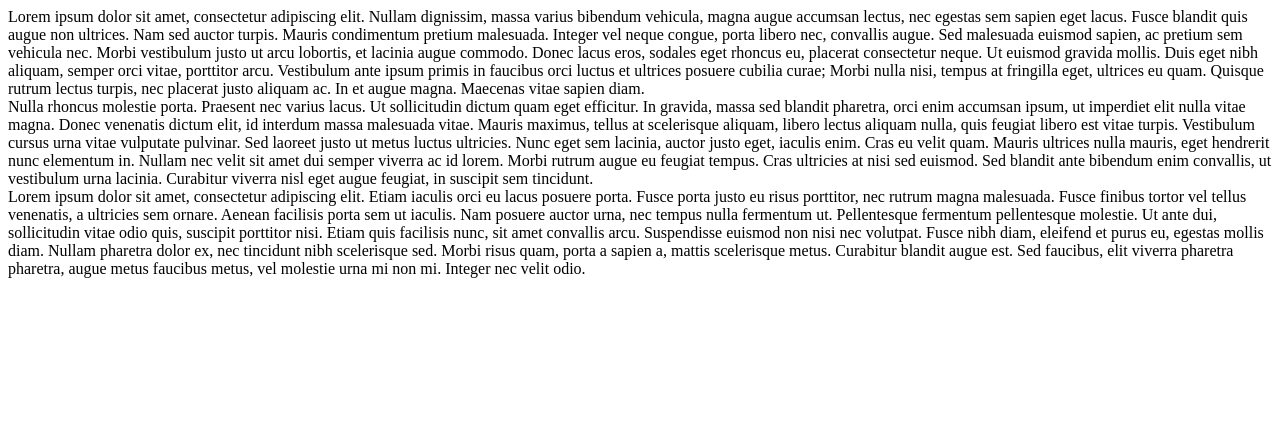
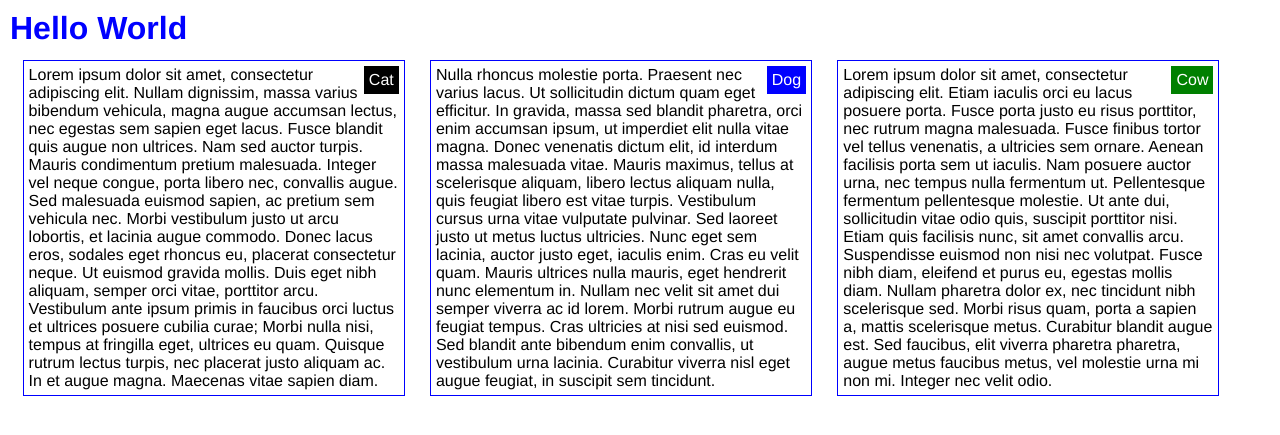
Before and after one commit to mweiss427/coursera-test, a Jekyll site: the page module2-solution/index.html, which Jekyll copies as it is, in a window 1280 px wide. Shown: the top 435 px of the page. Built offline with Jekyll 4.4.1, drawn with Linux system fonts in a browser that asks for light colours.

Commit message:
Module2 soultion

```diff
--- a/module2-solution/css/styles.css
+++ b/module2-solution/css/styles.css
@@ -1,27 +1,58 @@
 /********** Base styles **********/
 * {
   box-sizing: border-box;
+  margin: 0;
+  padding: 0;
 }
 
-p {
+div {
+  font-family: Helvetica;
+  color: black;
+}
+
+h1 {
+  color: blue;
+  float: right;
+  width: 100%;
+}
+
+span {
+  position: relative;
+  float: right;
+}
+
+span#cow {
+  border: 5px solid green;
+  background: green;
+  color: white;
+}
+
+span#dog {
+  border: 5px solid blue;
+  background: blue;
+  color: white;
+}
+
+span#cat {
   border: 5px solid black;
-  background-color: blue;
-  margin-right: auto;
-  margin-left: auto;
-  font-family: Helvetica;
+  background: black;
   color: white;
 }
 
 /* Simple Responsive Framework. */
 .row {
   width: 100%;
+  position: absolute;
+  padding: 10px;
 }
 
 /********** Large devices only **********/
-@media (min-width: 992) {
+@media (min-width: 992px) {
   .col-lg-1, .col-lg-2, .col-lg-3, .col-lg-4, .col-lg-5, .col-lg-6, .col-lg-7, .col-lg-8, .col-lg-9, .col-lg-10, .col-lg-11, .col-lg-12 {
     float: left;
-    border: 1px solid green;
+    border: 1px solid blue;
+    padding: 5px;
+    margin: 1%;
   }
   .col-lg-1 {
     width: 8.33%;
@@ -33,7 +64,7 @@ p {
     width: 25%;
   }
   .col-lg-4 {
-    width: 33.33%;
+    width: 30.33%;
   }
   .col-lg-5 {
     width: 41.66%;
@@ -66,6 +97,8 @@ p {
   .col-md-1, .col-md-2, .col-md-3, .col-md-4, .col-md-5, .col-md-6, .col-md-7, .col-md-8, .col-md-9, .col-md-10, .col-md-11, .col-md-12 {
     float: left;
     border: 1px solid green;
+    padding: 5px;
+    margin: 1%;
   }
   .col-md-1 {
     width: 8.33%;
@@ -83,7 +116,7 @@ p {
     width: 41.66%;
   }
   .col-md-6 {
-    width: 50%;
+    width: 48%;
   }
   .col-md-7 {
     width: 58.33%;
@@ -109,7 +142,9 @@ p {
 @media (max-width: 767px) {
   .col-md-1, .col-md-2, .col-md-3, .col-md-4, .col-md-5, .col-md-6, .col-md-7, .col-md-8, .col-md-9, .col-md-10, .col-md-11, .col-md-12 {
     float: left;
-    border: 1px solid green;
+    border: 1px solid red;
+    padding: 5px;
+    margin: 1%;
   }
   .col-sm-1 {
     width: 8.33%;
--- a/module2-solution/index.html
+++ b/module2-solution/index.html
@@ -6,10 +6,11 @@
     <link rel="stylesheet" href="css/styles.css">
   </head>
 <body>
-  <div class="row">
-    <div class="col-lg-3 col-md-6 col-sm-6">Lorem ipsum dolor sit amet, consectetur adipiscing elit. Nullam dignissim, massa varius bibendum vehicula, magna augue accumsan lectus, nec egestas sem sapien eget lacus. Fusce blandit quis augue non ultrices. Nam sed auctor turpis. Mauris condimentum pretium malesuada. Integer vel neque congue, porta libero nec, convallis augue. Sed malesuada euismod sapien, ac pretium sem vehicula nec. Morbi vestibulum justo ut arcu lobortis, et lacinia augue commodo. Donec lacus eros, sodales eget rhoncus eu, placerat consectetur neque. Ut euismod gravida mollis. Duis eget nibh aliquam, semper orci vitae, porttitor arcu. Vestibulum ante ipsum primis in faucibus orci luctus et ultrices posuere cubilia curae; Morbi nulla nisi, tempus at fringilla eget, ultrices eu quam. Quisque rutrum lectus turpis, nec placerat justo aliquam ac. In et augue magna. Maecenas vitae sapien diam.</div>
-    <div class="col-lg-3 col-md-6 col-sm-6">Nulla rhoncus molestie porta. Praesent nec varius lacus. Ut sollicitudin dictum quam eget efficitur. In gravida, massa sed blandit pharetra, orci enim accumsan ipsum, ut imperdiet elit nulla vitae magna. Donec venenatis dictum elit, id interdum massa malesuada vitae. Mauris maximus, tellus at scelerisque aliquam, libero lectus aliquam nulla, quis feugiat libero est vitae turpis. Vestibulum cursus urna vitae vulputate pulvinar. Sed laoreet justo ut metus luctus ultricies. Nunc eget sem lacinia, auctor justo eget, iaculis enim. Cras eu velit quam. Mauris ultrices nulla mauris, eget hendrerit nunc elementum in. Nullam nec velit sit amet dui semper viverra ac id lorem. Morbi rutrum augue eu feugiat tempus. Cras ultricies at nisi sed euismod. Sed blandit ante bibendum enim convallis, ut vestibulum urna lacinia. Curabitur viverra nisl eget augue feugiat, in suscipit sem tincidunt.</div>
-    <div class="col-lg-3 col-md-6 col-sm-6">Lorem ipsum dolor sit amet, consectetur adipiscing elit. Etiam iaculis orci eu lacus posuere porta. Fusce porta justo eu risus porttitor, nec rutrum magna malesuada. Fusce finibus tortor vel tellus venenatis, a ultricies sem ornare. Aenean facilisis porta sem ut iaculis. Nam posuere auctor urna, nec tempus nulla fermentum ut. Pellentesque fermentum pellentesque molestie. Ut ante dui, sollicitudin vitae odio quis, suscipit porttitor nisi. Etiam quis facilisis nunc, sit amet convallis arcu. Suspendisse euismod non nisi nec volutpat. Fusce nibh diam, eleifend et purus eu, egestas mollis diam. Nullam pharetra dolor ex, nec tincidunt nibh scelerisque sed. Morbi risus quam, porta a sapien a, mattis scelerisque metus. Curabitur blandit augue est. Sed faucibus, elit viverra pharetra pharetra, augue metus faucibus metus, vel molestie urna mi non mi. Integer nec velit odio.</div>
+  <div class="row" id="container">
+    <h1>Hello World</h1>
+    <div class="col-lg-4 col-md-6 col-sm-12"> <span id="cat"> Cat </span> Lorem ipsum dolor sit amet, consectetur adipiscing elit. Nullam dignissim, massa varius bibendum vehicula, magna augue accumsan lectus, nec egestas sem sapien eget lacus. Fusce blandit quis augue non ultrices. Nam sed auctor turpis. Mauris condimentum pretium malesuada. Integer vel neque congue, porta libero nec, convallis augue. Sed malesuada euismod sapien, ac pretium sem vehicula nec. Morbi vestibulum justo ut arcu lobortis, et lacinia augue commodo. Donec lacus eros, sodales eget rhoncus eu, placerat consectetur neque. Ut euismod gravida mollis. Duis eget nibh aliquam, semper orci vitae, porttitor arcu. Vestibulum ante ipsum primis in faucibus orci luctus et ultrices posuere cubilia curae; Morbi nulla nisi, tempus at fringilla eget, ultrices eu quam. Quisque rutrum lectus turpis, nec placerat justo aliquam ac. In et augue magna. Maecenas vitae sapien diam.</div>
+    <div class="col-lg-4 col-md-6 col-sm-12"> <span id="dog"> Dog </span> Nulla rhoncus molestie porta. Praesent nec varius lacus. Ut sollicitudin dictum quam eget efficitur. In gravida, massa sed blandit pharetra, orci enim accumsan ipsum, ut imperdiet elit nulla vitae magna. Donec venenatis dictum elit, id interdum massa malesuada vitae. Mauris maximus, tellus at scelerisque aliquam, libero lectus aliquam nulla, quis feugiat libero est vitae turpis. Vestibulum cursus urna vitae vulputate pulvinar. Sed laoreet justo ut metus luctus ultricies. Nunc eget sem lacinia, auctor justo eget, iaculis enim. Cras eu velit quam. Mauris ultrices nulla mauris, eget hendrerit nunc elementum in. Nullam nec velit sit amet dui semper viverra ac id lorem. Morbi rutrum augue eu feugiat tempus. Cras ultricies at nisi sed euismod. Sed blandit ante bibendum enim convallis, ut vestibulum urna lacinia. Curabitur viverra nisl eget augue feugiat, in suscipit sem tincidunt.</div>
+    <div class="col-lg-4 col-md-12 col-sm-12"> <span id="cow"> Cow </span> Lorem ipsum dolor sit amet, consectetur adipiscing elit. Etiam iaculis orci eu lacus posuere porta. Fusce porta justo eu risus porttitor, nec rutrum magna malesuada. Fusce finibus tortor vel tellus venenatis, a ultricies sem ornare. Aenean facilisis porta sem ut iaculis. Nam posuere auctor urna, nec tempus nulla fermentum ut. Pellentesque fermentum pellentesque molestie. Ut ante dui, sollicitudin vitae odio quis, suscipit porttitor nisi. Etiam quis facilisis nunc, sit amet convallis arcu. Suspendisse euismod non nisi nec volutpat. Fusce nibh diam, eleifend et purus eu, egestas mollis diam. Nullam pharetra dolor ex, nec tincidunt nibh scelerisque sed. Morbi risus quam, porta a sapien a, mattis scelerisque metus. Curabitur blandit augue est. Sed faucibus, elit viverra pharetra pharetra, augue metus faucibus metus, vel molestie urna mi non mi. Integer nec velit odio.</div>
   </div>
 </body>
 </html>
```
